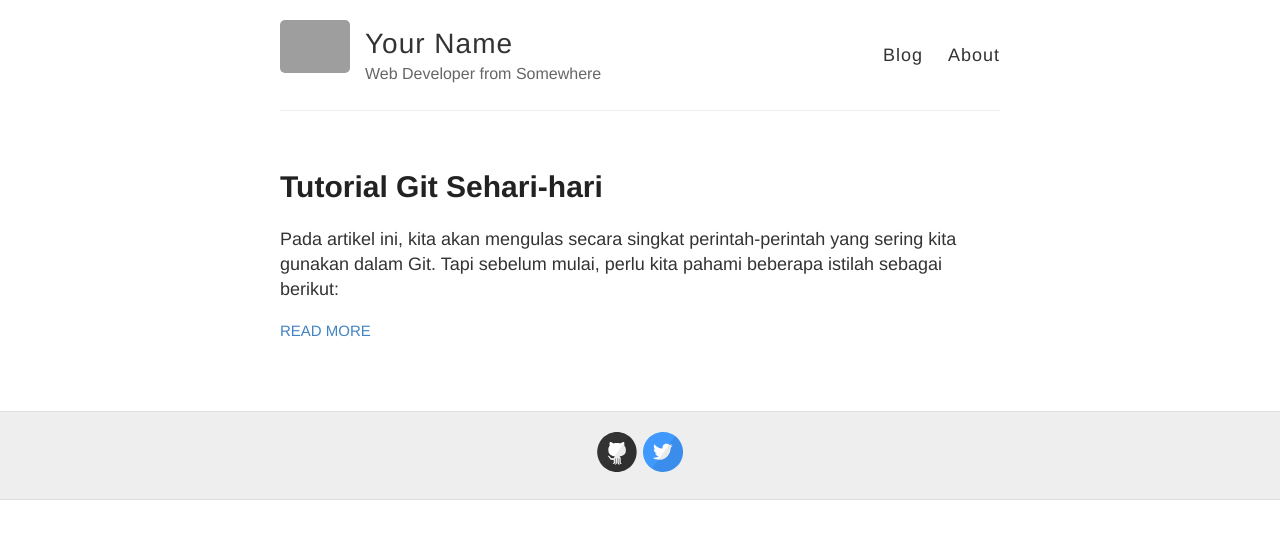
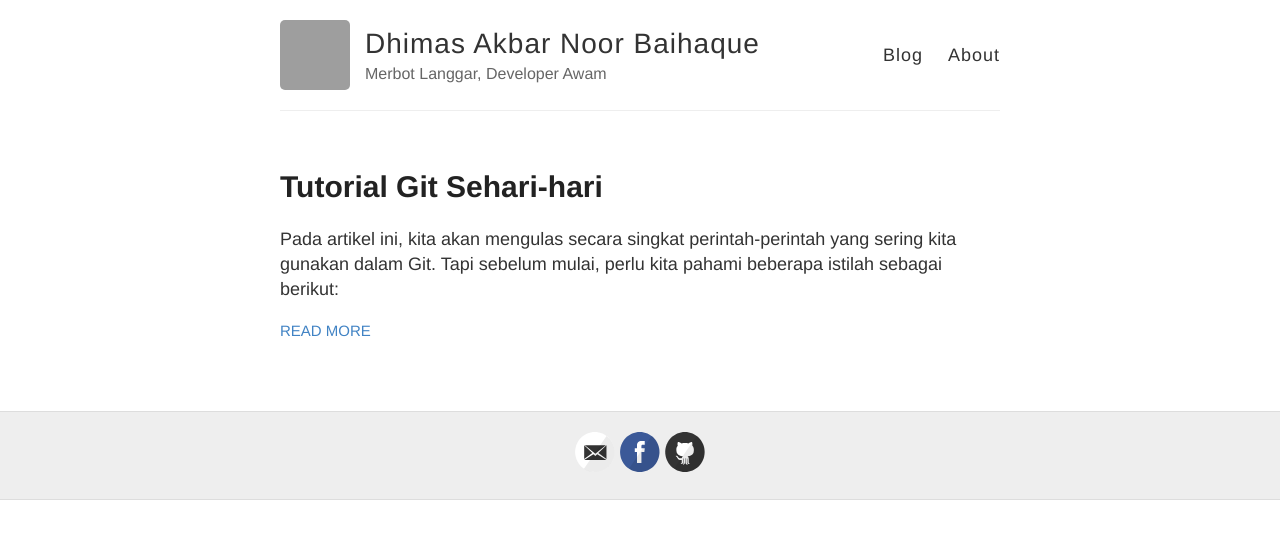
Before and after one commit to dhimasanb/dhimasanb.github.io, a Jekyll site: the page built from index.html, in a window 1280 px wide. Shown: the top 539 px of the page. Built offline with Jekyll 4.4.1, drawn with Linux system fonts in a browser that asks for light colours; grey boxes are pictures that could not be loaded.

Commit message:
update config

```diff
--- a/_config.yml
+++ b/_config.yml
@@ -3,13 +3,13 @@
 #
 
 # Name of your site (displayed in the header)
-name: Your Name
+name: Dhimas Akbar Noor Baihaque
 
 # Short bio or description (displayed in the header)
-description: Web Developer from Somewhere
+description: Merbot Langgar, Developer Awam
 
 # URL of your avatar or profile pic (you could use your GitHub profile pic)
-avatar: https://raw.githubusercontent.com/barryclark/jekyll-now/master/images/jekyll-logo.png
+avatar: https://avatars3.githubusercontent.com/u/13671268?v=3&u=308c750ce93d9b1a0b1cd213fe4e0d99bf08e2f1&s=400
 
 #
 # Flags below are optional
@@ -18,15 +18,15 @@ avatar: https://raw.githubusercontent.com/barryclark/jekyll-now/master/images/je
 # Includes an icon in the footer for each username you enter
 footer-links:
   dribbble:
-  email:
-  facebook:
+  email: dhimasakbarnoorbaihaque@gmail.com
+  facebook: facebook.com/dhimasanb
   flickr:
-  github: barryclark/jekyll-now
+  github: dhimasanb/dhimasanb.github.io
   instagram:
   linkedin:
   pinterest:
   rss: # just type anything here for a working RSS icon
-  twitter: jekyllrb
+  twitter:
   stackoverflow: # your stackoverflow profile, e.g. "users/50476/bart-kiers"
   youtube: # channel/<your_long_string> or user/<user-name>
   googleplus: # anything in your profile username that comes after plus.google.com/
```
